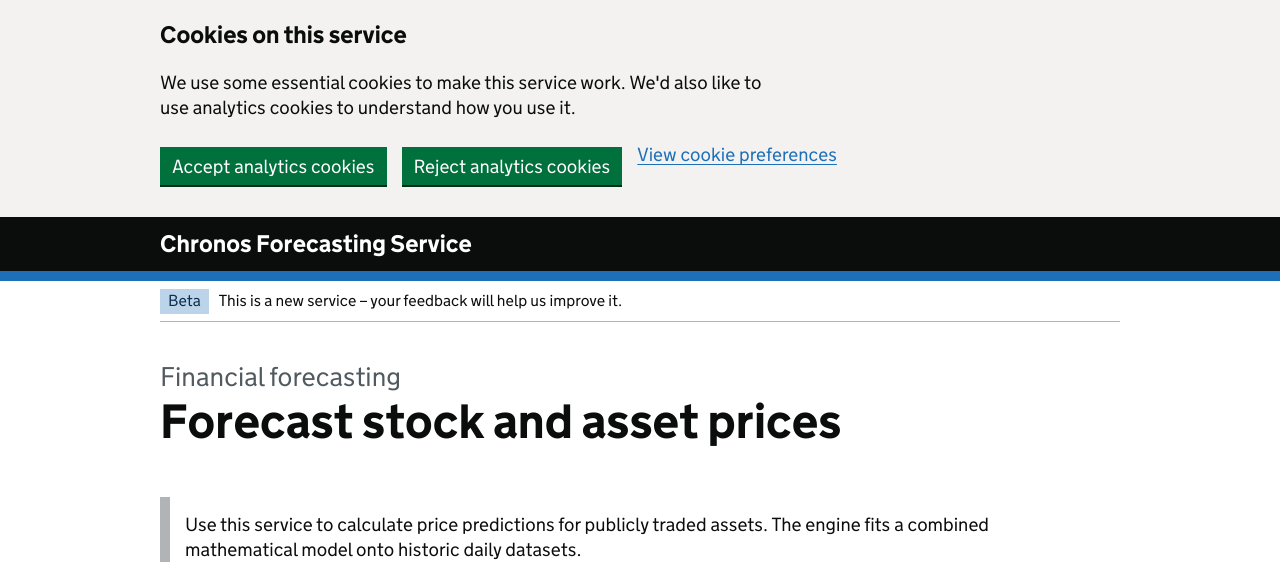
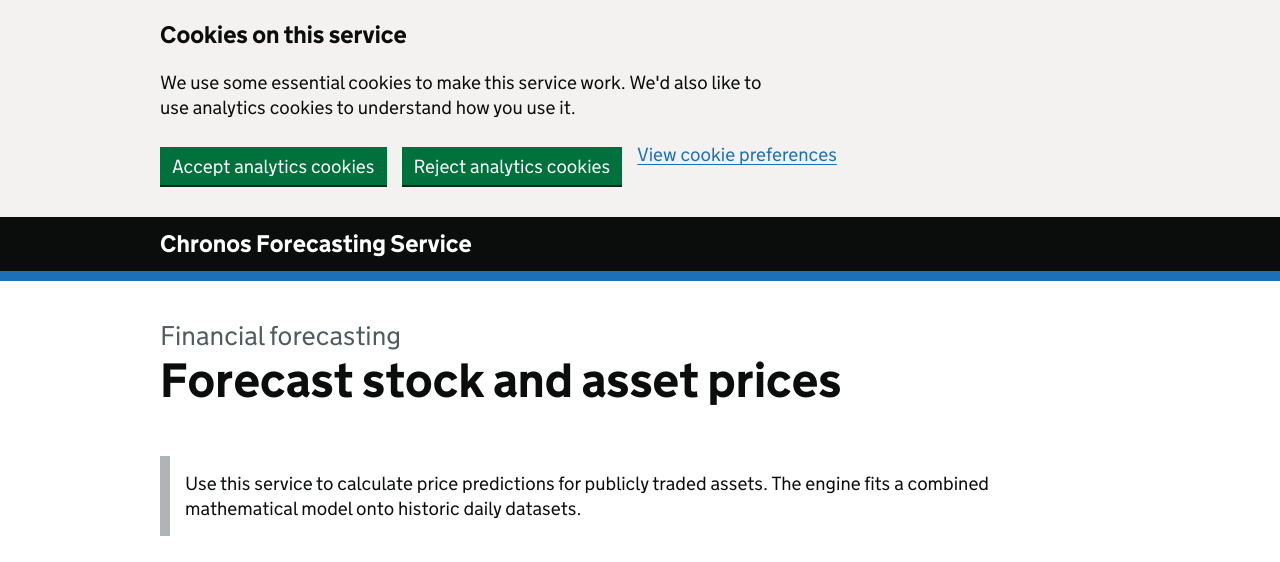
Before and after one commit to pradhankukiran/chronos-agent, a Flask app: page / in a window 1280 px wide. Shown: the top 562 px of the page. Run offline with Flask 3, Linux system fonts and the light colour scheme.

Commit message:
style: remove beta phase banner from base layout template

```diff
--- a/dashboard/templates/base.html
+++ b/dashboard/templates/base.html
@@ -48,13 +48,6 @@
     </div>
 
     <div class="govuk-width-container">
-      <div class="govuk-phase-banner">
-        <p class="govuk-phase-banner__content">
-          <strong class="govuk-tag govuk-phase-banner__content__tag">Beta</strong>
-          <span class="govuk-phase-banner__text">This is a new service &ndash; your feedback will help us improve it.</span>
-        </p>
-      </div>
-
       <main class="govuk-main-wrapper" id="main-content" role="main">
         {% block content %}{% endblock %}
       </main>
```
